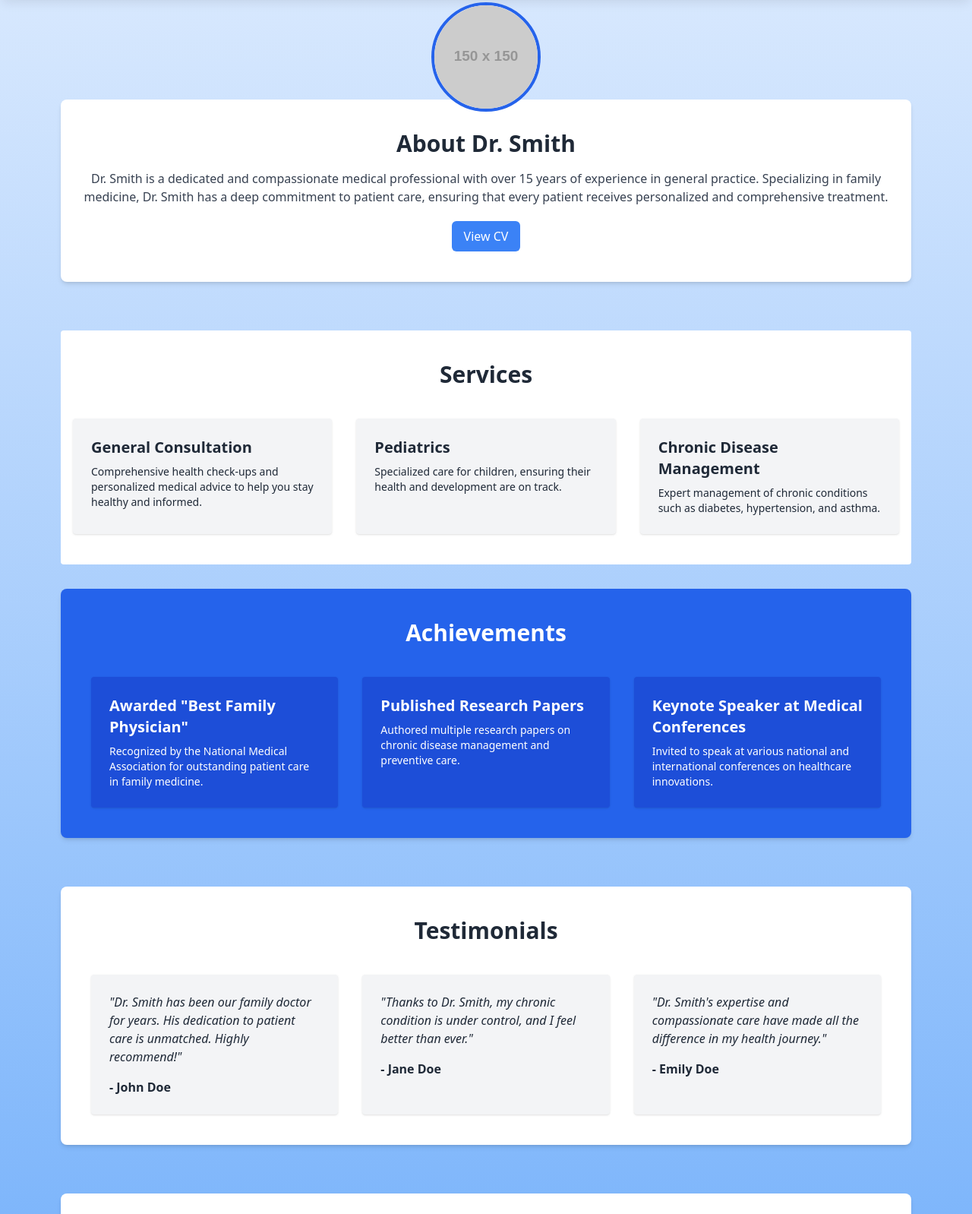
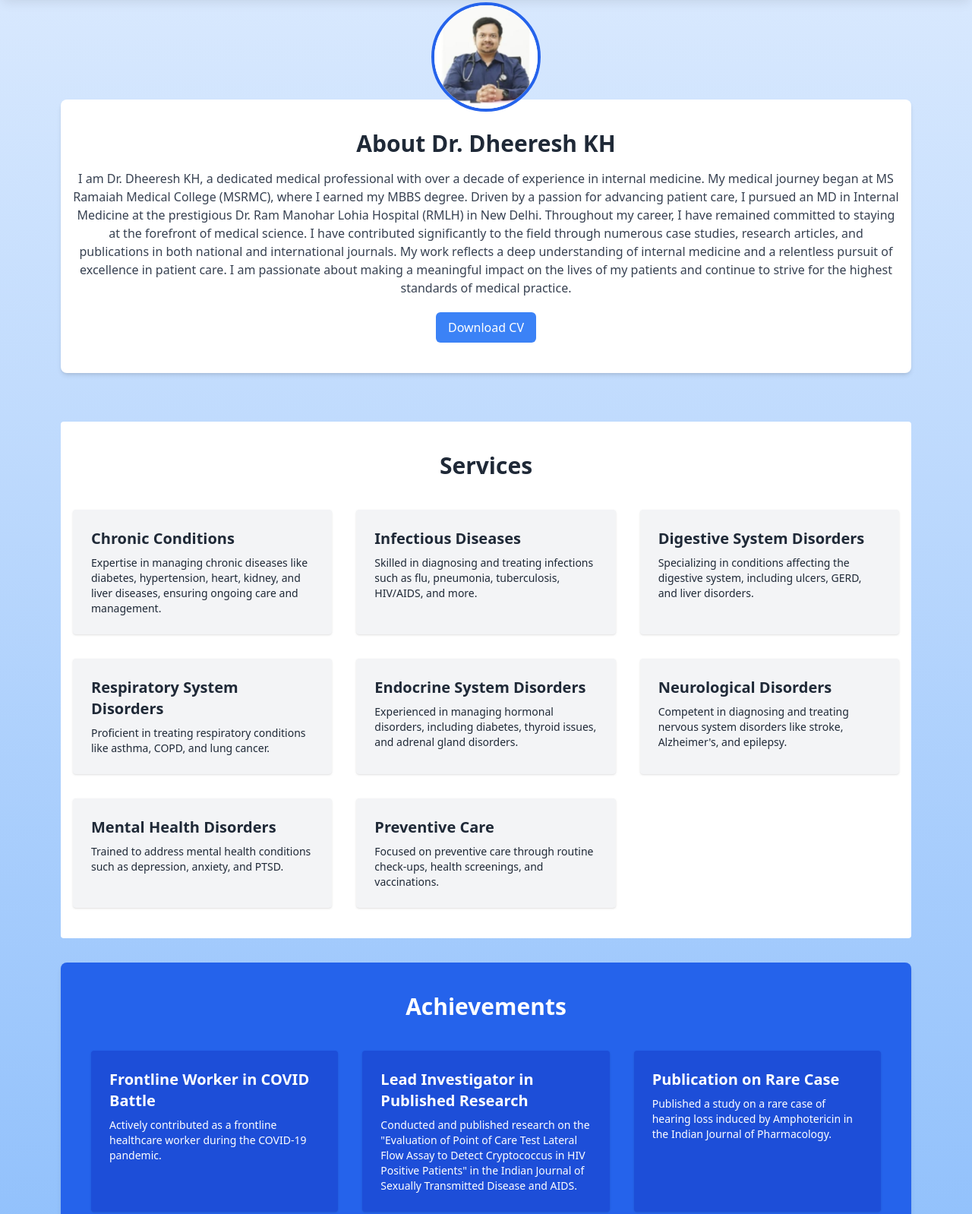
Before and after one commit to vinaypatil-132/client-portfolio, a plain HTML site: page test.html in a window 1280 px wide. Shown: the part 77-1675 px from the top of the page at 76% size. Drawn offline with nearby package versions, Linux system fonts and the light colour scheme; placeholder pictures from the web are drawn by us.

Commit message:
Initial commit with portfolio code

```diff
--- a/test.html
+++ b/test.html
@@ -21,14 +21,19 @@
         <nav class="bg-blue-800 py-4 fixed w-full top-0 left-0 z-50 shadow-lg">
             <div class="container mx-auto flex justify-between items-center px-5 md:px-20">
                 <div class="text-2xl font-bold text-white">
-                    Dr. Smith's Portfolio
+                    Dr. Dheeresh KH
                 </div>
                 <div class="hidden md:flex space-x-8">
-                    <a class="hover:bg-blue-900 text-white px-4 py-2 rounded transition duration-300" href="#about">About</a>
-                    <a class="hover:bg-blue-900 text-white px-4 py-2 rounded transition duration-300" href="#services">Services</a>
-                    <a class="hover:bg-blue-900 text-white px-4 py-2 rounded transition duration-300" href="#achievements">Achievements</a>
-                    <a class="hover:bg-blue-900 text-white px-4 py-2 rounded transition duration-300" href="#testimonials">Testimonials</a>
-                    <a class="hover:bg-blue-900 text-white px-4 py-2 rounded transition duration-300" href="#contact">Contact</a>
+                    <a class="hover:bg-blue-900 text-white px-4 py-2 rounded transition duration-300"
+                        href="#about">About</a>
+                    <a class="hover:bg-blue-900 text-white px-4 py-2 rounded transition duration-300"
+                        href="#services">Services</a>
+                    <a class="hover:bg-blue-900 text-white px-4 py-2 rounded transition duration-300"
+                        href="#achievements">Achievements</a>
+                    <a class="hover:bg-blue-900 text-white px-4 py-2 rounded transition duration-300"
+                        href="#testimonials">Testimonials</a>
+                    <a class="hover:bg-blue-900 text-white px-4 py-2 rounded transition duration-300"
+                        href="#contact">Contact</a>
                 </div>
                 <!-- Hamburger menu -->
                 <div class="md:hidden flex items-center">
@@ -43,18 +48,24 @@
             </div>
             <!-- Mobile Menu -->
             <div id="nav-menu" class="hidden md:hidden flex flex-col space-y-2 bg-blue-800 py-4 mt-2">
-                <a class="block text-center hover:bg-blue-900 text-white px-4 py-2 rounded transition duration-300" href="#about">About</a>
-                <a class="block text-center hover:bg-blue-900 text-white px-4 py-2 rounded transition duration-300" href="#services">Services</a>
-                <a class="block text-center hover:bg-blue-900 text-white px-4 py-2 rounded transition duration-300" href="#achievements">Achievements</a>
-                <a class="block text-center hover:bg-blue-900 text-white px-4 py-2 rounded transition duration-300" href="#testimonials">Testimonials</a>
-                <a class="block text-center hover:bg-blue-900 text-white px-4 py-2 rounded transition duration-300" href="#contact">Contact</a>
+                <a class="block text-center hover:bg-blue-900 text-white px-4 py-2 rounded transition duration-300"
+                    href="#about">About</a>
+                <a class="block text-center hover:bg-blue-900 text-white px-4 py-2 rounded transition duration-300"
+                    href="#services">Services</a>
+                <a class="block text-center hover:bg-blue-900 text-white px-4 py-2 rounded transition duration-300"
+                    href="#achievements">Achievements</a>
+                <a class="block text-center hover:bg-blue-900 text-white px-4 py-2 rounded transition duration-300"
+                    href="#testimonials">Testimonials</a>
+                <a class="block text-center hover:bg-blue-900 text-white px-4 py-2 rounded transition duration-300"
+                    href="#contact">Contact</a>
             </div>
         </nav>
 
         <!-- Profile image -->
         <div id="profile-image" class="relative">
             <div class="w-36 h-36 rounded-full bg-white absolute top-0 left-1/2 transform -translate-x-1/2 z-50 mt-20">
-                <img alt="Doctor Profile" class="w-36 h-36 rounded-full border-4 border-blue-600" src="https://via.placeholder.com/150" />
+                <img alt="Doctor Profile" class="w-36 h-36 rounded-full border-4 border-blue-600"
+                    src="img/profile.jpeg" />
             </div>
         </div>
     </div>
@@ -62,12 +73,29 @@
     <!-- Main content -->
     <div class="mb-16 container mx-auto pt-32">
         <!-- About section -->
-        <section id="about" class="mx-4 sm:mx-20 text-center mt-20 relative my-5 mb-16 px-4 py-10 rounded-lg shadow-md relative overflow-hidden bg-white">
-            <h2 class="text-3xl font-bold mb-4 text-gray-800">About Dr. Smith</h2>
+        <section id="about"
+            class="mx-4 sm:mx-20 text-center mt-20 relative my-5 mb-16 px-4 py-10 rounded-lg shadow-md relative overflow-hidden bg-white">
+            <h2 class="text-3xl font-bold mb-4 text-gray-800">About Dr. Dheeresh KH</h2>
             <p class="text-base text-gray-700">
-                Dr. Smith is a dedicated and compassionate medical professional with over 15 years of experience in general practice. Specializing in family medicine, Dr. Smith has a deep commitment to patient care, ensuring that every patient receives personalized and comprehensive treatment.
+                I am Dr. Dheeresh KH, a dedicated medical professional with over a decade of experience in internal
+                medicine. My medical journey began at MS Ramaiah Medical College (MSRMC), where I earned my MBBS degree.
+                Driven by a passion for advancing patient care, I pursued an MD in Internal Medicine at the prestigious
+                Dr. Ram Manohar Lohia Hospital (RMLH) in New Delhi.
+
+                Throughout my career, I have remained committed to staying at the forefront of medical science. I have
+                contributed significantly to the field through numerous case studies, research articles, and
+                publications in both national and international journals. My work reflects a deep understanding of
+                internal medicine and a relentless pursuit of excellence in patient care.
+
+                I am passionate about making a meaningful impact on the lives of my patients and continue to strive for
+                the highest standards of medical practice.
             </p>
-            <a class="inline-block mt-5 px-4 py-2 rounded-md bg-blue-500 text-white hover:bg-blue-600 transition duration-300">View CV</a>
+            <button>
+                <a href="Resume.pdf" download="Resume.pdf"
+                   class="inline-block mt-5 px-4 py-2 rounded-md bg-blue-500 text-white hover:bg-blue-600 transition duration-300">
+                   Download CV
+                </a>
+            </button>
         </section>
 
         <!-- Services section -->
@@ -75,35 +103,56 @@
             <h2 class="text-3xl font-bold mb-10 text-center">Services</h2>
             <div class="grid grid-cols-1 sm:grid-cols-2 lg:grid-cols-3 gap-8">
                 <div class="bg-gray-100 p-6 shadow rounded hover:shadow-lg transition-shadow duration-300">
-                    <h3 class="font-bold text-xl">General Consultation</h3>
-                    <p class="text-sm mt-2">Comprehensive health check-ups and personalized medical advice to help you stay healthy and informed.</p>
+                    <h3 class="font-bold text-xl">Chronic Conditions</h3>
+                    <p class="text-sm mt-2">Expertise in managing chronic diseases like diabetes, hypertension, heart, kidney, and liver diseases, ensuring ongoing care and management.</p>
                 </div>
                 <div class="bg-gray-100 p-6 shadow rounded hover:shadow-lg transition-shadow duration-300">
-                    <h3 class="font-bold text-xl">Pediatrics</h3>
-                    <p class="text-sm mt-2">Specialized care for children, ensuring their health and development are on track.</p>
+                    <h3 class="font-bold text-xl">Infectious Diseases</h3>
+                    <p class="text-sm mt-2">Skilled in diagnosing and treating infections such as flu, pneumonia, tuberculosis, HIV/AIDS, and more.</p>
                 </div>
                 <div class="bg-gray-100 p-6 shadow rounded hover:shadow-lg transition-shadow duration-300">
-                    <h3 class="font-bold text-xl">Chronic Disease Management</h3>
-                    <p class="text-sm mt-2">Expert management of chronic conditions such as diabetes, hypertension, and asthma.</p>
+                    <h3 class="font-bold text-xl">Digestive System Disorders</h3>
+                    <p class="text-sm mt-2">Specializing in conditions affecting the digestive system, including ulcers, GERD, and liver disorders.</p>
+                </div>
+                <div class="bg-gray-100 p-6 shadow rounded hover:shadow-lg transition-shadow duration-300">
+                    <h3 class="font-bold text-xl">Respiratory System Disorders</h3>
+                    <p class="text-sm mt-2">Proficient in treating respiratory conditions like asthma, COPD, and lung cancer.</p>
+                </div>
+                <div class="bg-gray-100 p-6 shadow rounded hover:shadow-lg transition-shadow duration-300">
+                    <h3 class="font-bold text-xl">Endocrine System Disorders</h3>
+                    <p class="text-sm mt-2">Experienced in managing hormonal disorders, including diabetes, thyroid issues, and adrenal gland disorders.</p>
+                </div>
+                <div class="bg-gray-100 p-6 shadow rounded hover:shadow-lg transition-shadow duration-300">
+                    <h3 class="font-bold text-xl">Neurological Disorders</h3>
+                    <p class="text-sm mt-2">Competent in diagnosing and treating nervous system disorders like stroke, Alzheimer's, and epilepsy.</p>
+                </div>
+                <div class="bg-gray-100 p-6 shadow rounded hover:shadow-lg transition-shadow duration-300">
+                    <h3 class="font-bold text-xl">Mental Health Disorders</h3>
+                    <p class="text-sm mt-2">Trained to address mental health conditions such as depression, anxiety, and PTSD.</p>
+                </div>
+                <div class="bg-gray-100 p-6 shadow rounded hover:shadow-lg transition-shadow duration-300">
+                    <h3 class="font-bold text-xl">Preventive Care</h3>
+                    <p class="text-sm mt-2">Focused on preventive care through routine check-ups, health screenings, and vaccinations.</p>
                 </div>
             </div>
         </section>
 
         <!-- Achievements section -->
-        <section id="achievements" class="mx-4 sm:mx-20 p-10 mb-16 rounded-lg shadow-md text-white relative overflow-hidden bg-blue-600">
+        <section id="achievements"
+            class="mx-4 sm:mx-20 p-10 mb-16 rounded-lg shadow-md text-white relative overflow-hidden bg-blue-600">
             <h2 class="text-3xl font-bold mb-10 text-center">Achievements</h2>
             <div class="grid grid-cols-1 sm:grid-cols-2 lg:grid-cols-3 gap-8">
                 <div class="bg-blue-700 p-6 shadow rounded hover:shadow-lg transition-shadow duration-300">
-                    <h3 class="font-bold text-xl">Awarded "Best Family Physician"</h3>
-                    <p class="text-sm mt-2">Recognized by the National Medical Association for outstanding patient care in family medicine.</p>
+                    <h3 class="font-bold text-xl">Frontline Worker in COVID Battle</h3>
+                    <p class="text-sm mt-2">Actively contributed as a frontline healthcare worker during the COVID-19 pandemic.</p>
                 </div>
                 <div class="bg-blue-700 p-6 shadow rounded hover:shadow-lg transition-shadow duration-300">
-                    <h3 class="font-bold text-xl">Published Research Papers</h3>
-                    <p class="text-sm mt-2">Authored multiple research papers on chronic disease management and preventive care.</p>
+                    <h3 class="font-bold text-xl">Lead Investigator in Published Research</h3>
+                    <p class="text-sm mt-2">Conducted and published research on the "Evaluation of Point of Care Test Lateral Flow Assay to Detect Cryptococcus in HIV Positive Patients" in the Indian Journal of Sexually Transmitted Disease and AIDS.</p>
                 </div>
                 <div class="bg-blue-700 p-6 shadow rounded hover:shadow-lg transition-shadow duration-300">
-                    <h3 class="font-bold text-xl">Keynote Speaker at Medical Conferences</h3>
-                    <p class="text-sm mt-2">Invited to speak at various national and international conferences on healthcare innovations.</p>
+                    <h3 class="font-bold text-xl">Publication on Rare Case</h3>
+                    <p class="text-sm mt-2">Published a study on a rare case of hearing loss induced by Amphotericin in the Indian Journal of Pharmacology.</p>
                 </div>
             </div>
         </section>
@@ -113,16 +162,16 @@
             <h2 class="text-3xl font-bold mb-10 text-center">Testimonials</h2>
             <div class="grid grid-cols-1 sm:grid-cols-2 lg:grid-cols-3 gap-8">
                 <div class="bg-gray-100 p-6 shadow rounded hover:shadow-lg transition-shadow duration-300">
-                    <p class="italic">"Dr. Smith has been our family doctor for years. His dedication to patient care is unmatched. Highly recommend!"</p>
-                    <p class="mt-4 font-bold">- John Doe</p>
+                    <p class="italic">"Assistant Professor, Department of Internal Medicine, JIPMER - "Dr. Dheeresh is a diligent and skilled practitioner, whose expertise in internal medicine is matched by his compassionate approach to patient care."</p>
+                    <p class="mt-4 font-bold">- Dr. Ramadoss</p>
                 </div>
                 <div class="bg-gray-100 p-6 shadow rounded hover:shadow-lg transition-shadow duration-300">
-                    <p class="italic">"Thanks to Dr. Smith, my chronic condition is under control, and I feel better than ever."</p>
-                    <p class="mt-4 font-bold">- Jane Doe</p>
+                    <p class="italic">"Assistant Professor, Department of Internal Medicine, AIIMS Bhopal - "Dr. Dheeresh's dedication to his patients and his contributions to medical research are truly commendable. His work during the COVID-19 pandemic exemplifies his commitment to healthcare."</p>
+                    <p class="mt-4 font-bold">- Dr. Sunil Patro</p>
                 </div>
                 <div class="bg-gray-100 p-6 shadow rounded hover:shadow-lg transition-shadow duration-300">
-                    <p class="italic">"Dr. Smith's expertise and compassionate care have made all the difference in my health journey."</p>
-                    <p class="mt-4 font-bold">- Emily Doe</p>
+                    <p class="italic">"Dr. Dheeresh is recognized for his specialized knowledge in fungal infections and rheumatology, and his ability to apply this knowledge effectively in clinical settings."</p>
+                    <p class="mt-4 font-bold">- Peer Feedback </p>
                 </div>
             </div>
         </section>
@@ -133,17 +182,25 @@
             <form action="#" method="POST" class="space-y-4">
                 <div>
                     <label for="name" class="block text-gray-700">Name</label>
-                    <input type="text" id="name" name="name" class="w-full px-4 py-2 border border-gray-300 rounded-lg focus:outline-none focus:ring-2 focus:ring-blue-500" required>
+                    <input type="text" id="name" name="name"
+                        class="w-full px-4 py-2 border border-gray-300 rounded-lg focus:outline-none focus:ring-2 focus:ring-blue-500"
+                        required>
                 </div>
                 <div>
                     <label for="email" class="block text-gray-700">Email</label>
-                    <input type="email" id="email" name="email" class="w-full px-4 py-2 border border-gray-300 rounded-lg focus:outline-none focus:ring-2 focus:ring-blue-500" required>
+                    <input type="email" id="email" name="email"
+                        class="w-full px-4 py-2 border border-gray-300 rounded-lg focus:outline-none focus:ring-2 focus:ring-blue-500"
+                        required>
                 </div>
                 <div>
                     <label for="message" class="block text-gray-700">Message</label>
-                    <textarea id="message" name="message" rows="4" class="w-full px-4 py-2 border border-gray-300 rounded-lg focus:outline-none focus:ring-2 focus:ring-blue-500" required></textarea>
+                    <textarea id="message" name="message" rows="4"
+                        class="w-full px-4 py-2 border border-gray-300 rounded-lg focus:outline-none focus:ring-2 focus:ring-blue-500"
+                        required></textarea>
                 </div>
-                <button type="submit" class="w-full px-4 py-2 bg-blue-500 text-white rounded-lg hover:bg-blue-600 transition duration-300">Send Message</button>
+                <button type="submit"
+                    class="w-full px-4 py-2 bg-blue-500 text-white rounded-lg hover:bg-blue-600 transition duration-300">Send
+                    Message</button>
             </form>
         </section>
     </div>
```
Also changed, not shown: img/profile.jpeg (added), 1 other file.
